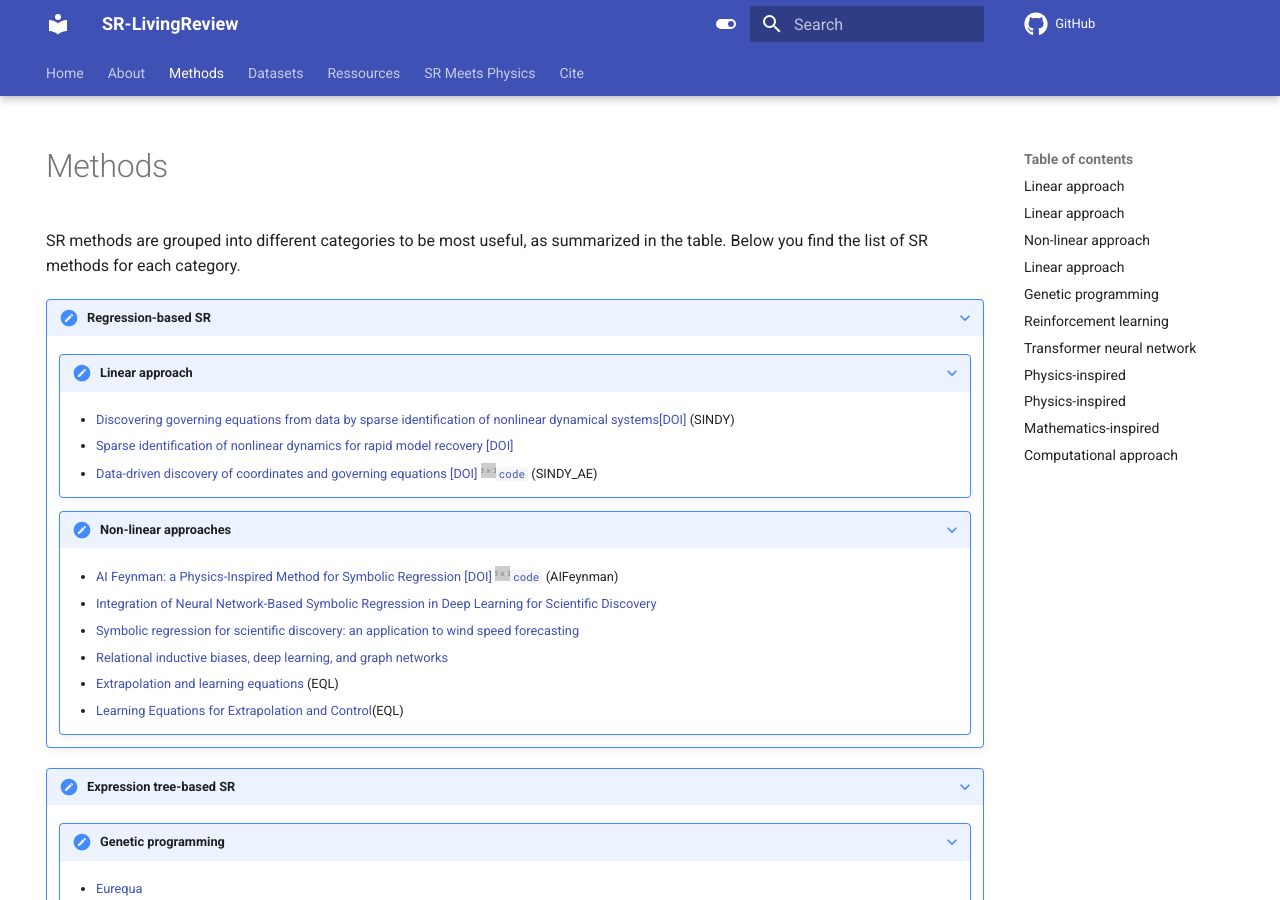
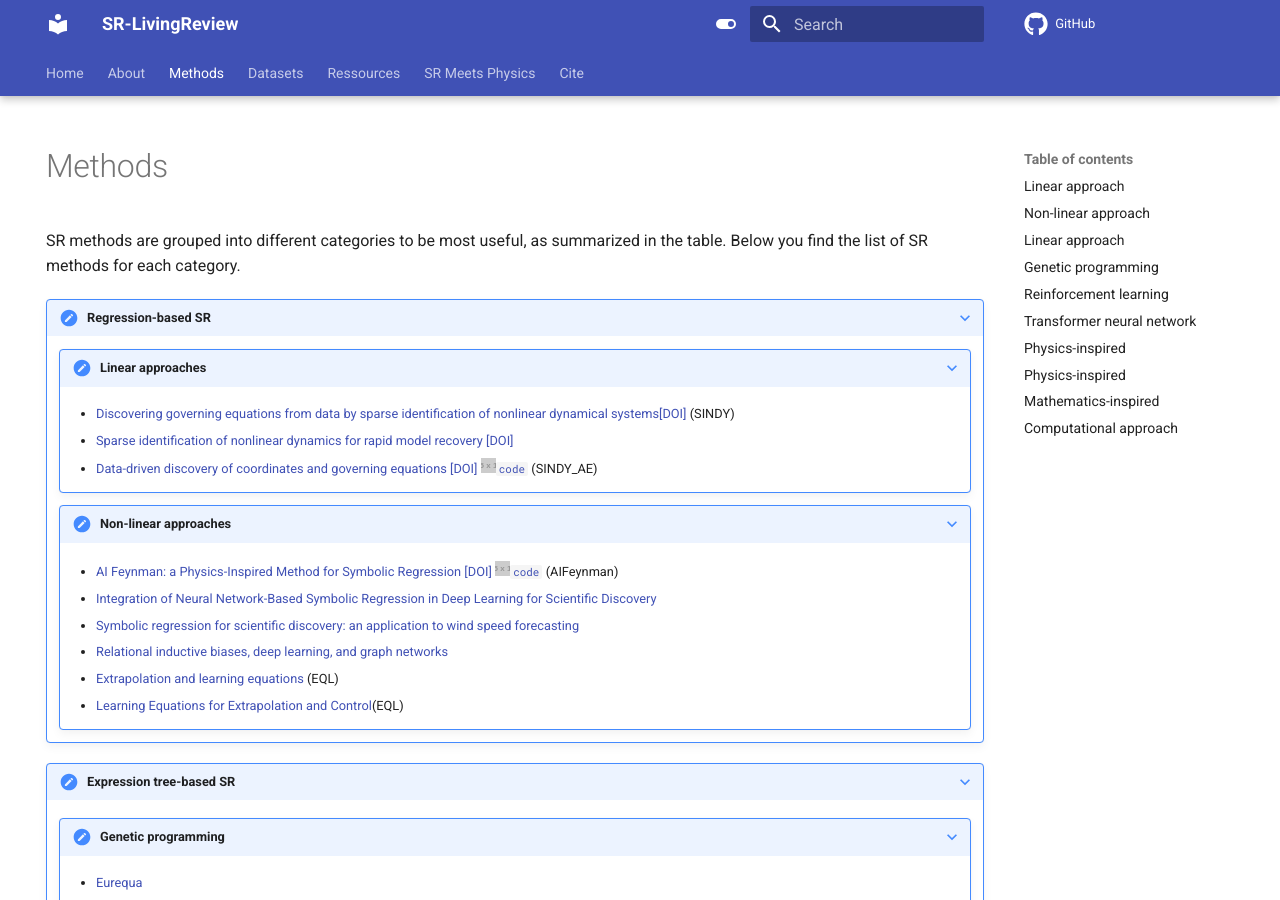
Before and after one commit to nmakke/SR-LivingReview, an MkDocs documentation site: the page built from docs/methods.md, in a window 1280 px wide and 900 px high. Built offline with MkDocs 1.6.1 and Material for MkDocs 9.7.7, drawn with Linux system fonts in a browser that asks for light colours; formulas are drawn with MathJax 3; comment, search, counter and statistics services are not loaded.

Commit message:
Update methods.md

```diff
--- a/docs/methods.md
+++ b/docs/methods.md
@@ -20,10 +20,9 @@ Below you find the list of SR methods for each category.
 ???+ note "Regression-based SR"
     <div class="meta_for_parser tablespecs"
     style="font-size: 1pt;visibility:hidden" markdown>
-    ###  Linear approach
     </div>
 
-    ???+ note "Linear approach"
+    ???+ note "Linear approaches"
         <div class="meta_for_parser tablespecs"
         style="font-size: 1pt;visibility:hidden" markdown>
         ###  Linear approach
```
